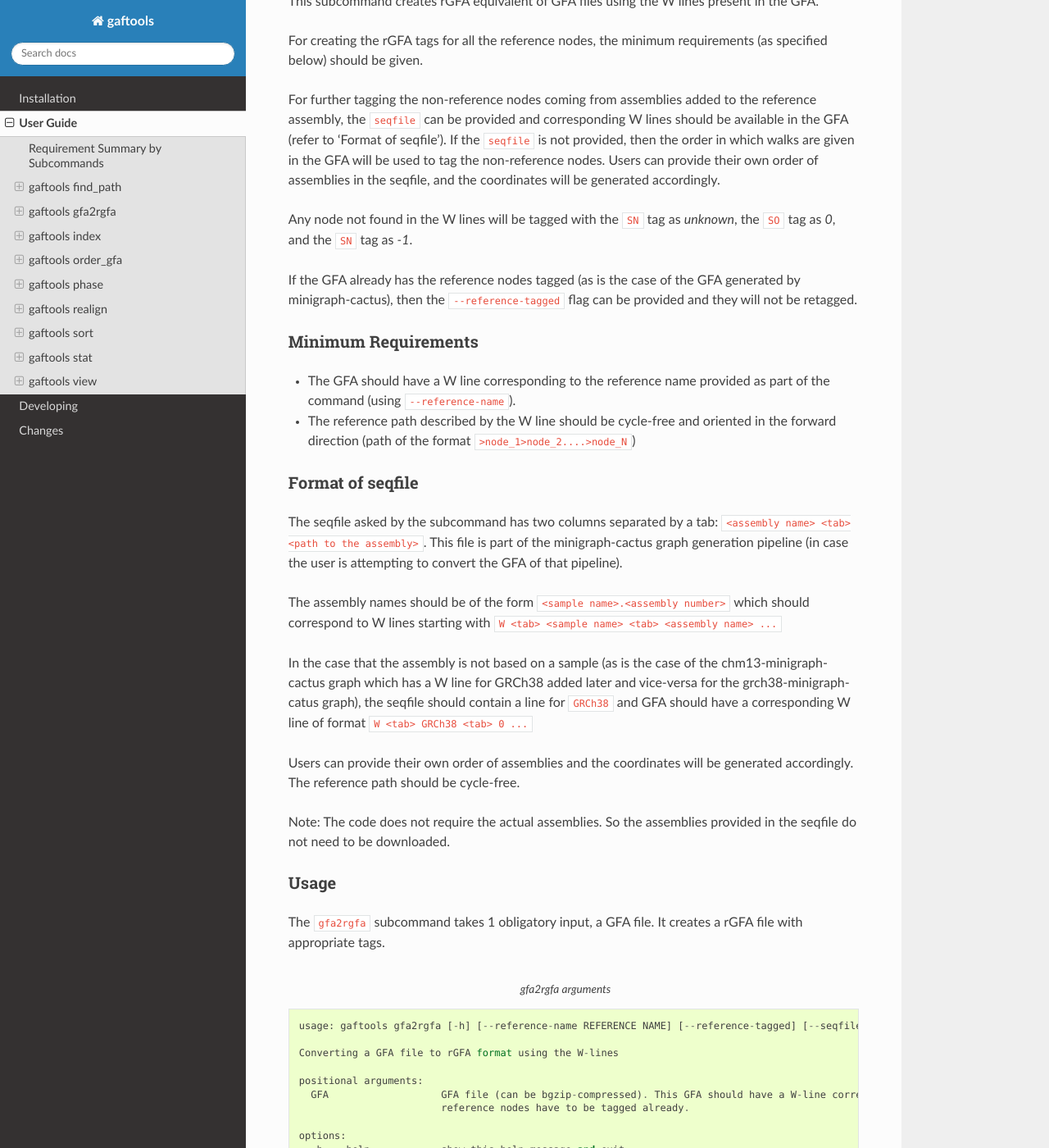
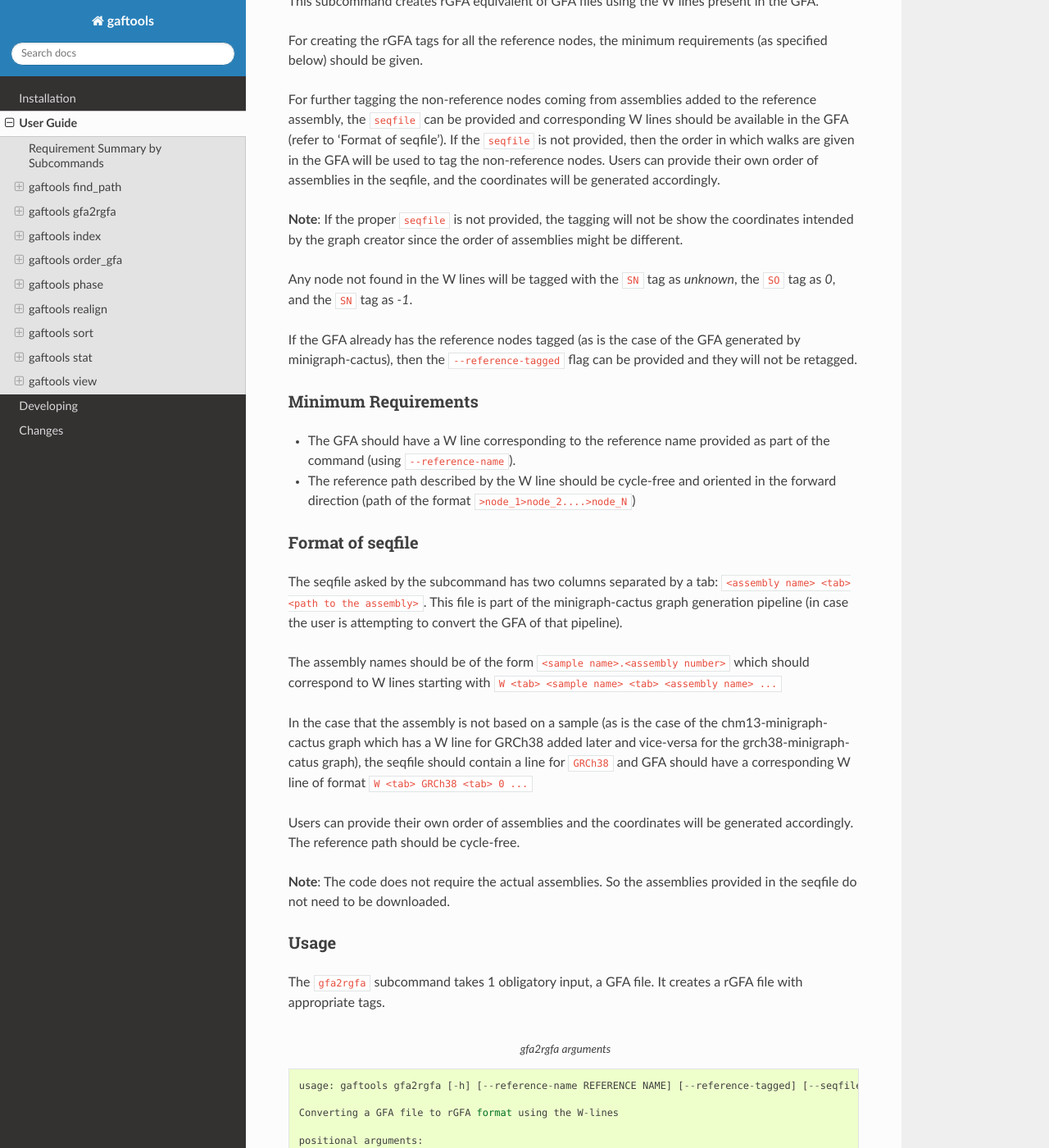
Before and after one commit to marschall-lab/gaftools, a Sphinx documentation site: the page built from docs/guide.rst, in a window 1280 px wide and 1400 px high, scrolled down 1798 px. Shown: the whole window at 82% size. Built offline with Sphinx 7.4.7 and the Read the Docs theme 3.1.0, drawn with Linux system fonts in a browser that asks for light colours; the version number could not be read and is left out.

Commit message:
adding more documentation on seqfile

```diff
--- a/docs/guide.rst
+++ b/docs/guide.rst
@@ -109,6 +109,8 @@ For creating the rGFA tags for all the reference nodes, the minimum requirements
 For further tagging the non-reference nodes coming from assemblies added to the reference assembly, the :code:`seqfile` can be provided and corresponding W lines should be available in the GFA (refer to 'Format of seqfile').
 If the :code:`seqfile` is not provided, then the order in which walks are given in the GFA will be used to tag the non-reference nodes. Users can provide their own order of assemblies in the seqfile, and the coordinates will be generated accordingly.
 
+**Note**: If the proper :code:`seqfile` is not provided, the tagging will not be show the coordinates intended by the graph creator since the order of assemblies might be different.
+
 Any node not found in the W lines will be tagged with the :code:`SN` tag as `unknown`, the :code:`SO` tag as `0`, and the :code:`SN` tag as `-1`.
 
 If the GFA already has the reference nodes tagged (as is the case of the GFA generated by minigraph-cactus), then the :code:`--reference-tagged` flag can be provided and they will not be retagged.
@@ -131,7 +133,7 @@ In the case that the assembly is not based on a sample (as is the case of the ch
 
 Users can provide their own order of assemblies and the coordinates will be generated accordingly. The reference path should be cycle-free.
 
-Note: The code does not require the actual assemblies. So the assemblies provided in the seqfile do not need to be downloaded.
+**Note**: The code does not require the actual assemblies. So the assemblies provided in the seqfile do not need to be downloaded.
 
 
 Usage
```
